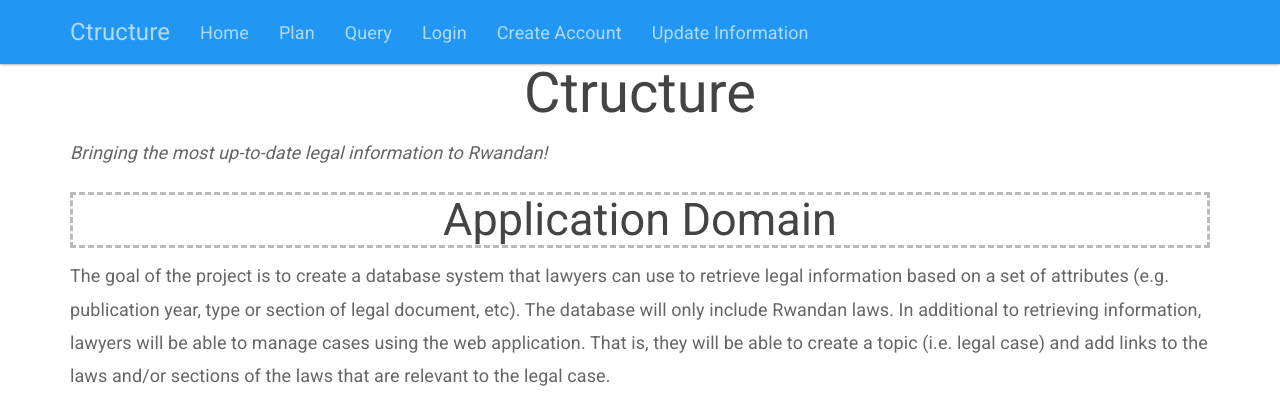
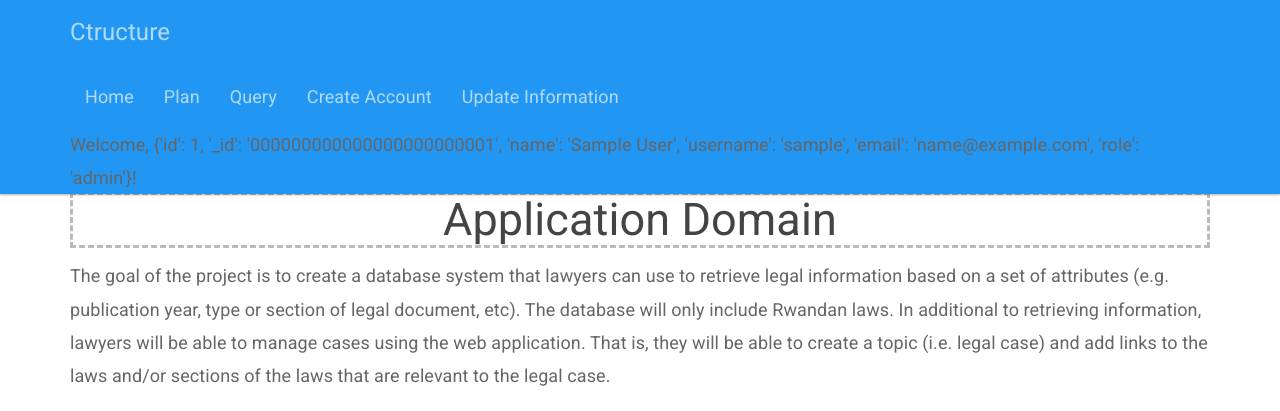
Before and after one commit to KatFaye/ctructure, a Flask app: page / in a window 1280 px wide. Shown: the top 411 px of the page. Run offline with Flask 2, Linux system fonts and the light colour scheme; the visitor is signed in with stand-in values (Sample User, id 1); some libraries are stand-ins or nearby versions.

Commit message:
user auth top of page

```diff
--- a/templates/base.html
+++ b/templates/base.html
@@ -32,9 +32,14 @@
           <li id="home"><a href="/">Home</a></li>
           <li id="plan"><a href="plan">Plan</a></li>
           <li id="query"><a href="query">Query</a></li>
-          <li id="login"><a href="login">Login</a></li>
           <li id="signup"><a href="signup">Create Account</a></li>
           <li id="updateinfo"><a href="updateinfo">Update Information</a></li>
+          {% if session['user'] is defined %}
+          <li> Welcome, {{ session['user'] }}! </li>
+          {% else %}
+          <li id="login"><a href="login">Login</a></li>
+          {% endif %}
+
         </ul>
       </div>
       <!--/.nav-collapse -->
```
